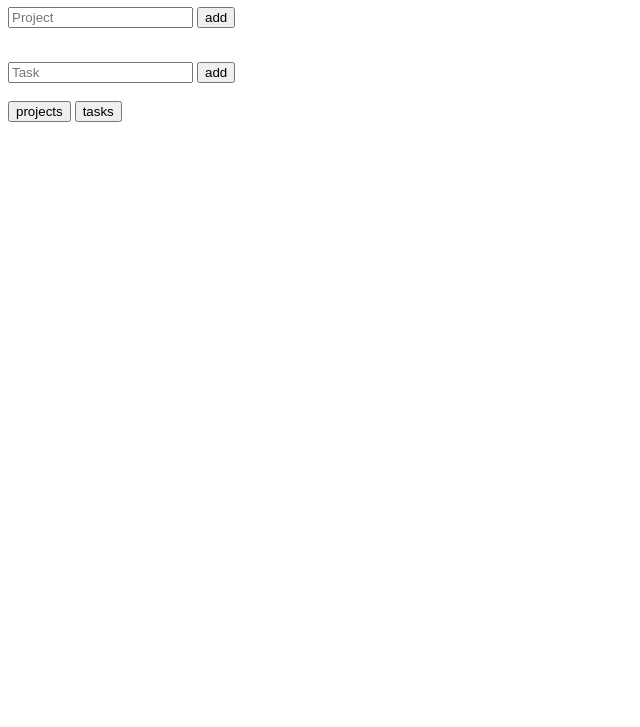
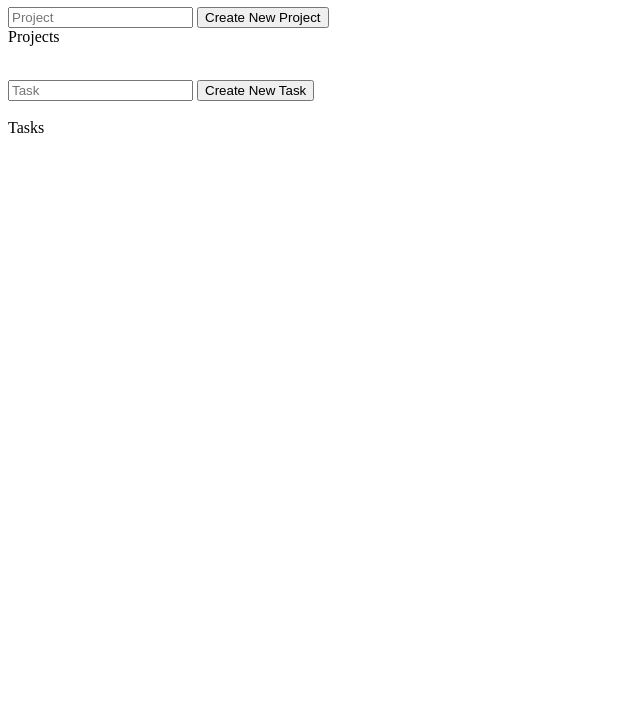
Before and after one commit to andriikonoh/firstJSToDoList, a website: page public/index.html in a window 1280 px wide. Shown: the part 73-800 px from the top of the page, without its empty margins (0-640 px from the left). Drawn offline with Linux system fonts and the light colour scheme.

Commit message:
Update index.html

```diff
--- a/public/index.html
+++ b/public/index.html
@@ -23,20 +23,17 @@
 	<h1>ToDoList</h1>
 		<form onsubmit="newProject(); return false">
 			<input type="text" placeholder="Project" id="toDoProj">
-			<input id = "buttonCreateProj" type="button" value = "add" onclick="newProject()">
+			<input id = "buttonCreateProj" type="button" value = "Create New Project" onclick="newProject()">
 		</form>
+	<header>Projects</header>
 	<ul id="project"></ul>
 		<br>
-		<form onsubmit="newElement(); return false">
+		<form onsubmit="newTask(); return false">
 			<input type="text" placeholder="Task" id="toDoEl">
-			<input id = "buttonCreateTask" type="button" value = "add" onclick="newElement()">
+			<input id = "buttonCreateTask" type="button" value = "Create New Task" onclick="newTask()">
 		</form>
 	<br>
-	<form>
-		<input id = "buttonRenderProjects" type = "button" value = "projects" onclick="renderProjects()">
-		<input id = "buttonRenderTasks" type = "button" value = "tasks" onclick="renderTasks()">
-	</form>
-
+	<header>Tasks</header>
 	<ul id="list"></ul>
 	</body>
 	<script src="script.js"></script>
```
